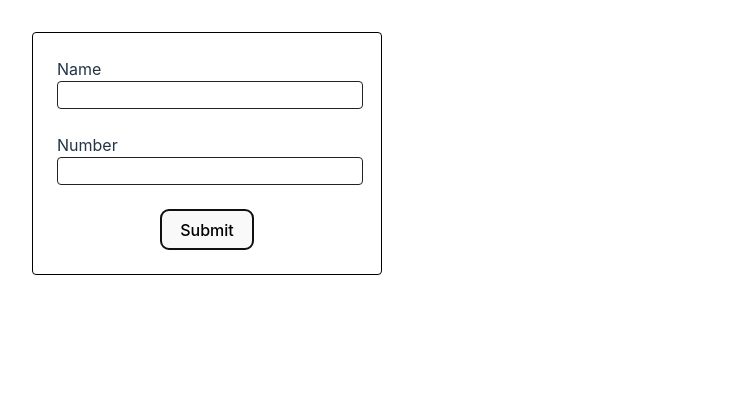
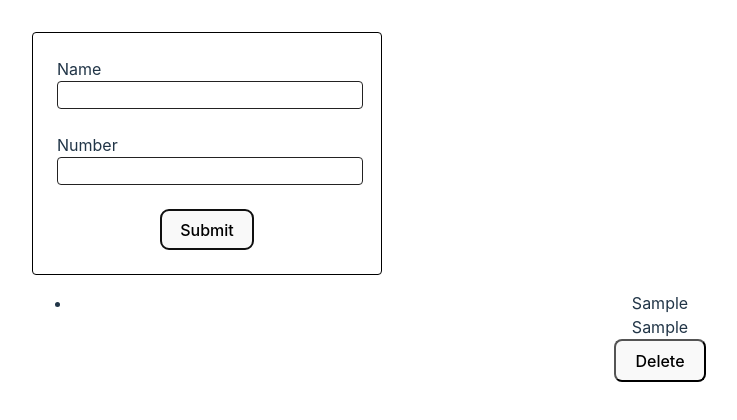
Before and after one commit to Iva-nova-vita/goit-react-hw-03, a React (Vite) app: page / in a window 1280 px wide. Both pictures are taken after typing "Sample", "Sample" into the empty fields and a click on the button "Submit". Shown: the top 420 px of the page, without its empty margins (0-737 px from the left). Built offline with nearby package versions, Linux system fonts and the light colour scheme.

Commit message:
added ContactList component

```diff
--- a/src/App.jsx
+++ b/src/App.jsx
@@ -1,7 +1,12 @@
 import ContactForm from '../src/components/ContactForm/ContactForm';
+import ContactList from './components/ContactList/ContactList';
+import { useState } from 'react';
 import './App.css';
 
 function App() {
+  const [contacts, setContacts] = useState([])
+
+
   const initialValues = {
     name: '',
     phone: '',
@@ -10,8 +15,11 @@ function App() {
   const onSubmit = (values, actions) => {
     console.log(values, 'values');
     console.log(actions, 'actions');
+    setContacts([...contacts, values])
     actions.resetForm()
   };
+
+
 
   return (
     <>
@@ -19,6 +27,8 @@ function App() {
         initialValues={initialValues}
         onSubmit={onSubmit}
       ></ContactForm>
+
+      <ContactList contacts={contacts}></ContactList>
     </>
   );
 }
--- /dev/null
+++ b/src/components/ContactList/ContactList.jsx
@@ -0,0 +1,16 @@
+export default function ContactList({ contacts }) {
+  console.log(contacts);
+  return (
+    <ul>
+      {contacts.map((contact, i) => {
+        return (
+          <li key={i}>
+            <div className='name'>{contact.name}</div>
+            <div className='phone'>{contact.phone}</div>
+            <button>Delete</button>
+          </li>
+        );
+      })}
+    </ul>
+  );
+}
```
Also changed, not shown: src/components/ContactList/ContactList.module.css (added).
